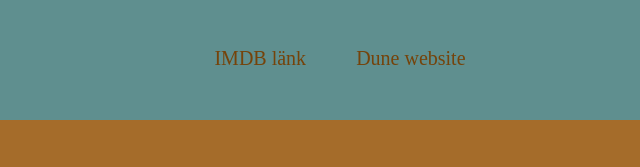
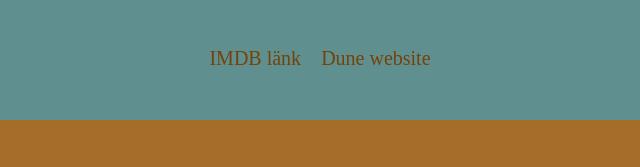
Before and after one commit to mpdomon/lexicon-uppgift6-7, a plain HTML site: page index.html in a window 1280 px wide. Shown: the part 1612-1779 px from the top of the page, 320-960 px from the left. Drawn offline with Linux system fonts and the light colour scheme.

Commit message:
removed list padding.. now I'm DONE

```diff
--- a/index.css
+++ b/index.css
@@ -57,7 +57,8 @@ h1, h3 {
 }
 
 li ul {
-    margin:0 5px  50px 5px;
+    margin:0 10px  50px 10px;
+    padding: 0;
 }
 
 footer {
```
